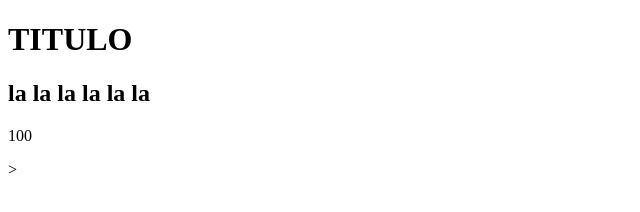
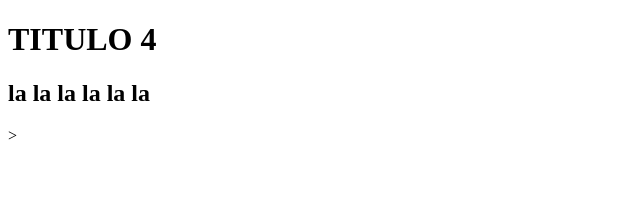
Before and after one commit to fermingonzalezs/ticket_entrada_salida, a plain HTML site: page index.html in a window 1280 px wide. Shown: the full height of the page, 0-640 px from the left. Drawn offline with Linux system fonts and the light colour scheme.

Commit message:
Version 2

```diff
--- a/index.html
+++ b/index.html
@@ -9,6 +9,7 @@
     <h1 id="miH1"></h1>
     <H2>la la la la la la </H2>
     <p id="miParrafo"></p>>
+    <h1 id="misegundoH1"></h1>
 
     <script src="index.js"></script>
 </body>
--- a/index.js
+++ b/index.js
@@ -1,4 +1,5 @@
- document.getElementById("miH1").textContent = "TITULO"
+ document.getElementById("miH1").textContent = "TITULO 4 "
+ document.getElementById("miH2").textContent = "TITULO 5 "
 
 
  let x = 100;
```
Also changed, not shown: app.js (deleted).
